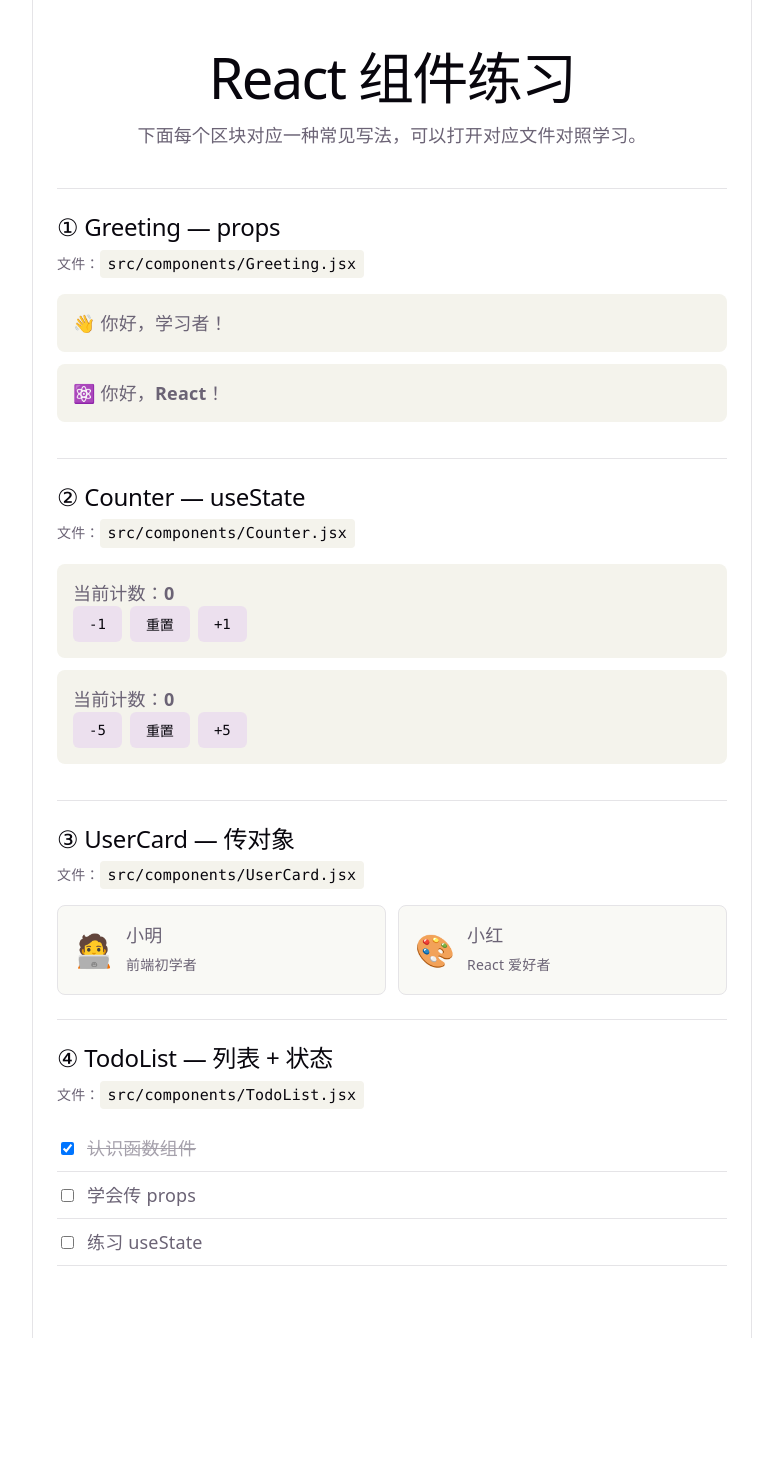
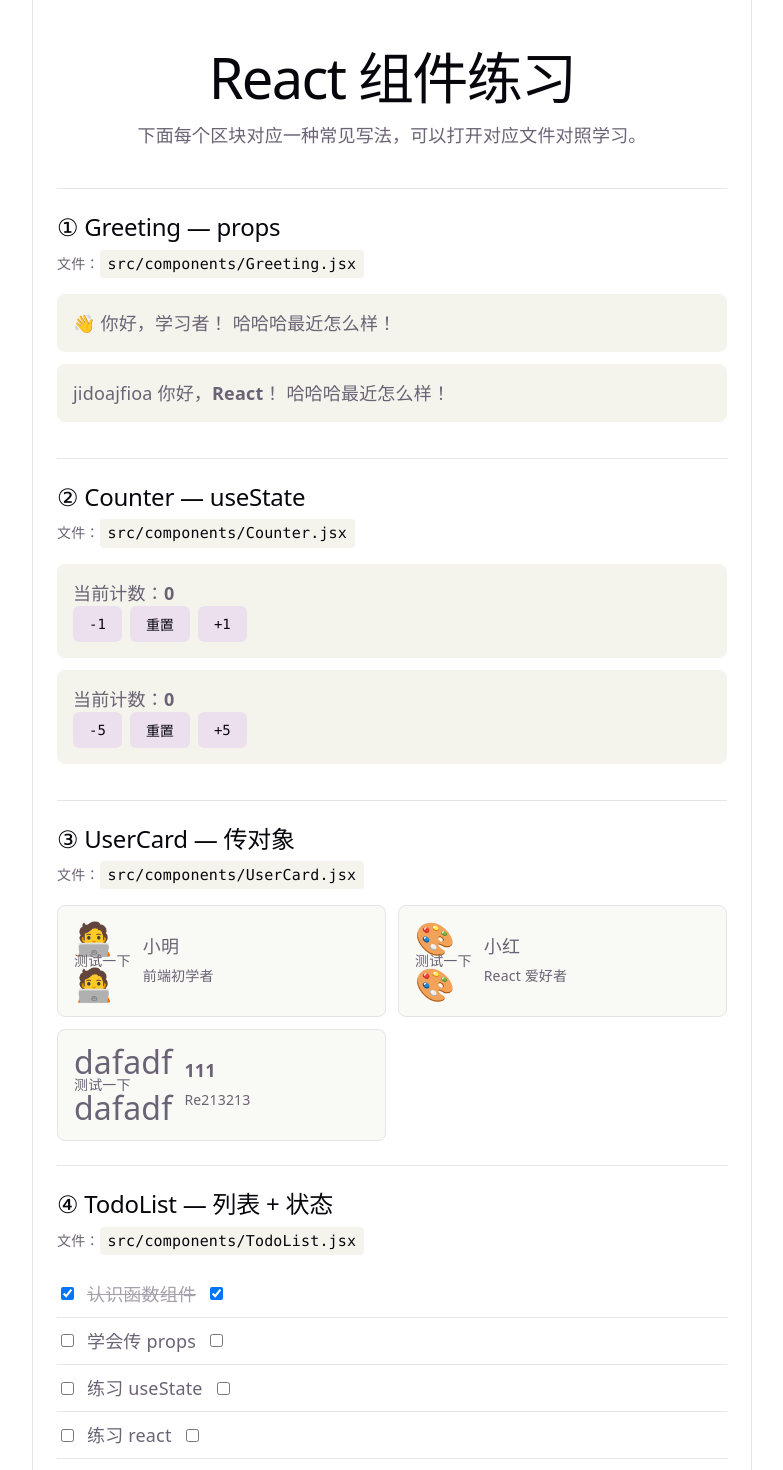
Before and after one commit to guoliangchen200171/reactpractice, a React (Vite) app: page / in a window 1280 px wide. Shown: the top 1470 px of the page, without its empty margins (248-1031 px from the left). Before the commit the page ends 1338 px from the top, so only its background shows below. Built offline with nearby package versions, Linux system fonts and the light colour scheme.

Commit message:
自学react修改一点东西

```diff
--- a/src/App.jsx
+++ b/src/App.jsx
@@ -7,6 +7,7 @@ import './App.css'
 const users = [
   { name: '小明', role: '前端初学者', avatar: '🧑‍💻' },
   { name: '小红', role: 'React 爱好者', avatar: '🎨' },
+    { name: '111', role: 'Re213213', avatar: 'dafadf' },
 ]
 
 function App() {
@@ -21,7 +22,7 @@ function App() {
         <h2>① Greeting — props</h2>
         <p className="hint">文件：<code>src/components/Greeting.jsx</code></p>
         <Greeting name="学习者" />
-        <Greeting name="React" emoji="⚛️" />
+        <Greeting name="React" emoji="jidoajfioa" />
       </section>
 
       <section className="learn-section">
--- a/src/components/Greeting.jsx
+++ b/src/components/Greeting.jsx
@@ -3,6 +3,7 @@ function Greeting({ name, emoji = '👋' }) {
   return (
     <p className="learn-card">
       {emoji} 你好，<strong>{name}</strong>！
+      哈哈哈<strong>最近怎么样</strong>！
     </p>
   )
 }
--- a/src/components/TodoList.jsx
+++ b/src/components/TodoList.jsx
@@ -5,30 +5,40 @@ const initialTodos = [
   { id: 1, text: '认识函数组件', done: true },
   { id: 2, text: '学会传 props', done: false },
   { id: 3, text: '练习 useState', done: false },
+  { id: 4, text: '练习 react', done: false },
 ]
 
 function TodoList() {
   const [todos, setTodos] = useState(initialTodos)
-
+//让 React 帮你保存一份叫 todos 的状态数据，初始值是 initialTodos，以后用 setTodos 来修改它。
   function toggle(id) {
+    //根据传进来的 id，找到对应的 todo，把它的 done 状态反过来。
     setTodos((list) =>
       list.map((item) =>
         item.id === id ? { ...item, done: !item.done } : item,
       ),
     )
   }
-
+//如果 item.id 等于传进来的 id
+//     就复制这个 item，并把 done 改成相反值
+// 否则
+//     这个 item 不变
   return (
     <ul className="todo-list">
       {todos.map((todo) => (
         <li key={todo.id}>
           <label>
             <input
-              type="checkbox"
-              checked={todo.done}
-              onChange={() => toggle(todo.id)}
+                type="checkbox"
+                checked={todo.done}
+                onChange={() => toggle(todo.id)}
             />
             <span className={todo.done ? 'done' : ''}>{todo.text}</span>
+            <input
+                type="checkbox"
+                checked={todo.done}
+                onChange={() => toggle(todo.id)}
+            />
           </label>
         </li>
       ))}
--- a/src/components/UserCard.jsx
+++ b/src/components/UserCard.jsx
@@ -6,9 +6,11 @@ function UserCard({ user }) {
     <article className="user-card">
       <span className="user-avatar" aria-hidden="true">
         {avatar}
+          <p>测试一下</p>
+          {avatar}
       </span>
-      <div>
-        <h3>{name}</h3>
+        <div>
+            <h3>{name}</h3>
         <p>{role}</p>
       </div>
     </article>
```
